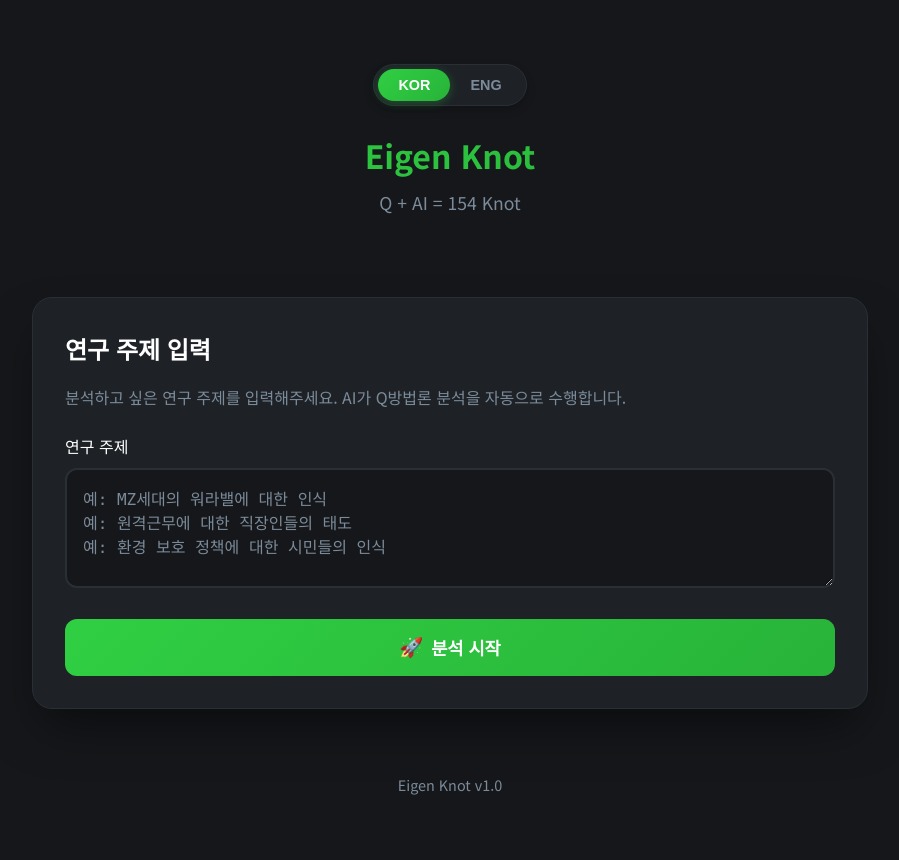
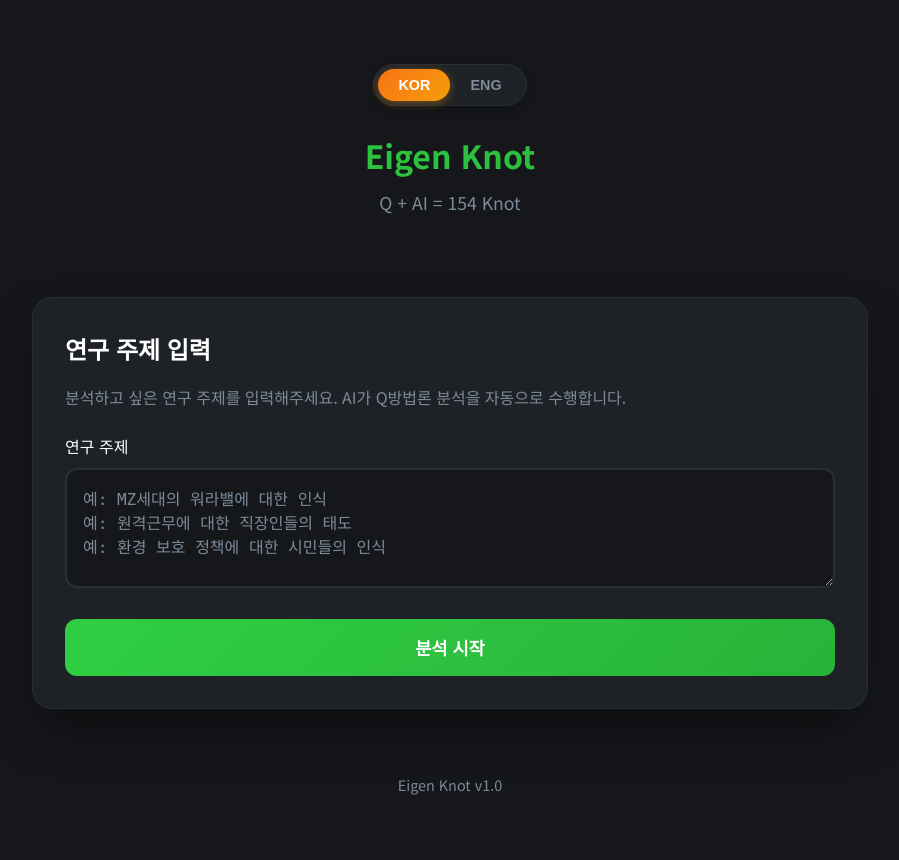
Before and after one commit to jensenjunseon-arch/Qmethod, a Flask app: page / in a window 1280 px wide. Shown: the whole page, without its empty margins (190-1089 px from the left). Run offline with Flask 3, Linux system fonts and the light colour scheme.

Commit message:
style: remove rocket emoji and change lang btn to orange

```diff
--- a/static/app.js
+++ b/static/app.js
@@ -556,7 +556,7 @@ class QMethodApp {
         this.topicInput.value = '';
         this.startBtn.disabled = false;
         const t = this.translations[this.currentLang];
-        this.startBtn.innerHTML = `<span class="btn-icon">🚀</span> ${t['start_btn']}`;
+        this.startBtn.innerHTML = `${t['start_btn']}`;
         this.progressFill.style.width = '0%';
         this.progressText.textContent = '0%';
         this.stepText.textContent = t['result_preparing'];
--- a/static/style.css
+++ b/static/style.css
@@ -81,9 +81,9 @@ body {
 }
 
 .lang-btn.active {
-    background: var(--gradient-1);
+    background: linear-gradient(135deg, #f97316 0%, #f59e0b 100%);
     color: white;
-    box-shadow: 0 2px 10px rgba(48, 207, 67, 0.3);
+    box-shadow: 0 2px 10px rgba(245, 158, 11, 0.4);
 }
 
 .logo {
--- a/templates/index.html
+++ b/templates/index.html
@@ -36,7 +36,6 @@
                 </div>
 
                 <button id="start-btn" class="btn-primary">
-                    <span class="btn-icon">🚀</span>
                     <span data-i18n="start_btn">분석 시작</span>
                 </button>
             </section>
```
